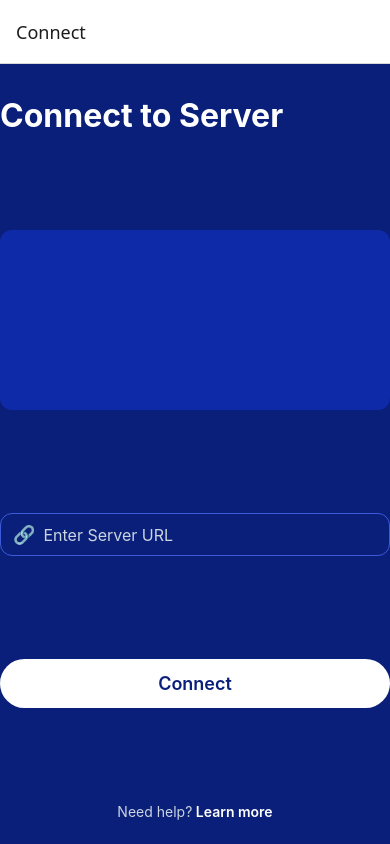
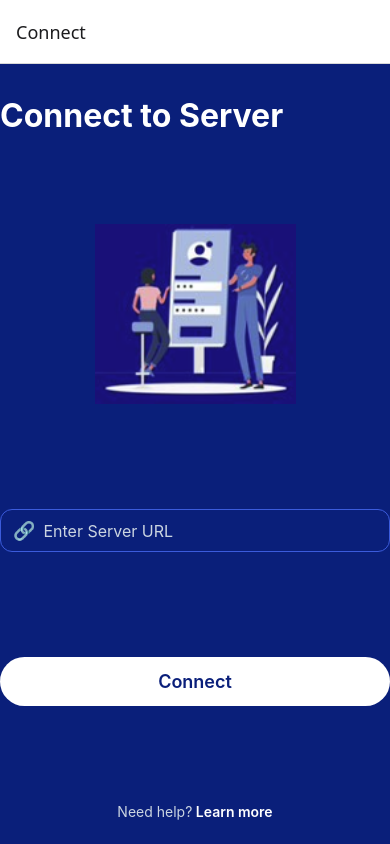
Before and after one commit to ncgalleyne/ChatN8N, a React Native app: screen / in a window 390 px wide. Built offline with nearby package versions, Linux system fonts and the light colour scheme.

Commit message:
home screen icon

```diff
--- a/App.js
+++ b/App.js
@@ -41,10 +41,9 @@ function ConnectScreen({ navigation }) {
         <View style={styles.connectContent}>
           <Text style={styles.connectTitle}>Connect to Server</Text>
 
-          <View style={styles.illustrationWrap}>
+          <View>
             {/* Optional illustration. If you provide an asset, drop it into an assets/ folder and update the require path below. */}
-            {/* <Image source={require("./assets/connect-illustration.png")} style={styles.illustration} resizeMode="contain" /> */}
-            <View style={styles.illustrationPlaceholder} />
+            <Image source={require("./assets/ChatAppIcon.png")} style={styles.illustration} resizeMode="contain" />
           </View>
 
           <View style={styles.inputFieldWrap}>
@@ -64,7 +63,7 @@ function ConnectScreen({ navigation }) {
 
           <TouchableOpacity style={styles.connectBtn} onPress={connectToServer} activeOpacity={0.8}>
             {isConnecting ? (
-              <ActivityIndicator size="small" color="#ffffff" />
+              <ActivityIndicator size="small" color="#000000" />
             ) : (
               <Text style={styles.connectBtnText}>Connect</Text>
             )}
--- a/package.json
+++ b/package.json
@@ -17,8 +17,8 @@
     "react": "19.1.0",
     "react-native": "0.81.0",
     "react-native-gesture-handler": "^2.28.0",
-    "react-native-screens": "^4.14.1",
-    "react-native-safe-area-context": "^5.5.2"
+    "react-native-safe-area-context": "^5.6.0",
+    "react-native-screens": "^4.14.1"
   },
   "devDependencies": {
     "@babel/core": "^7.25.2",
```
Also changed, not shown: 1 other file (tests, documents, lock files or other folders).
